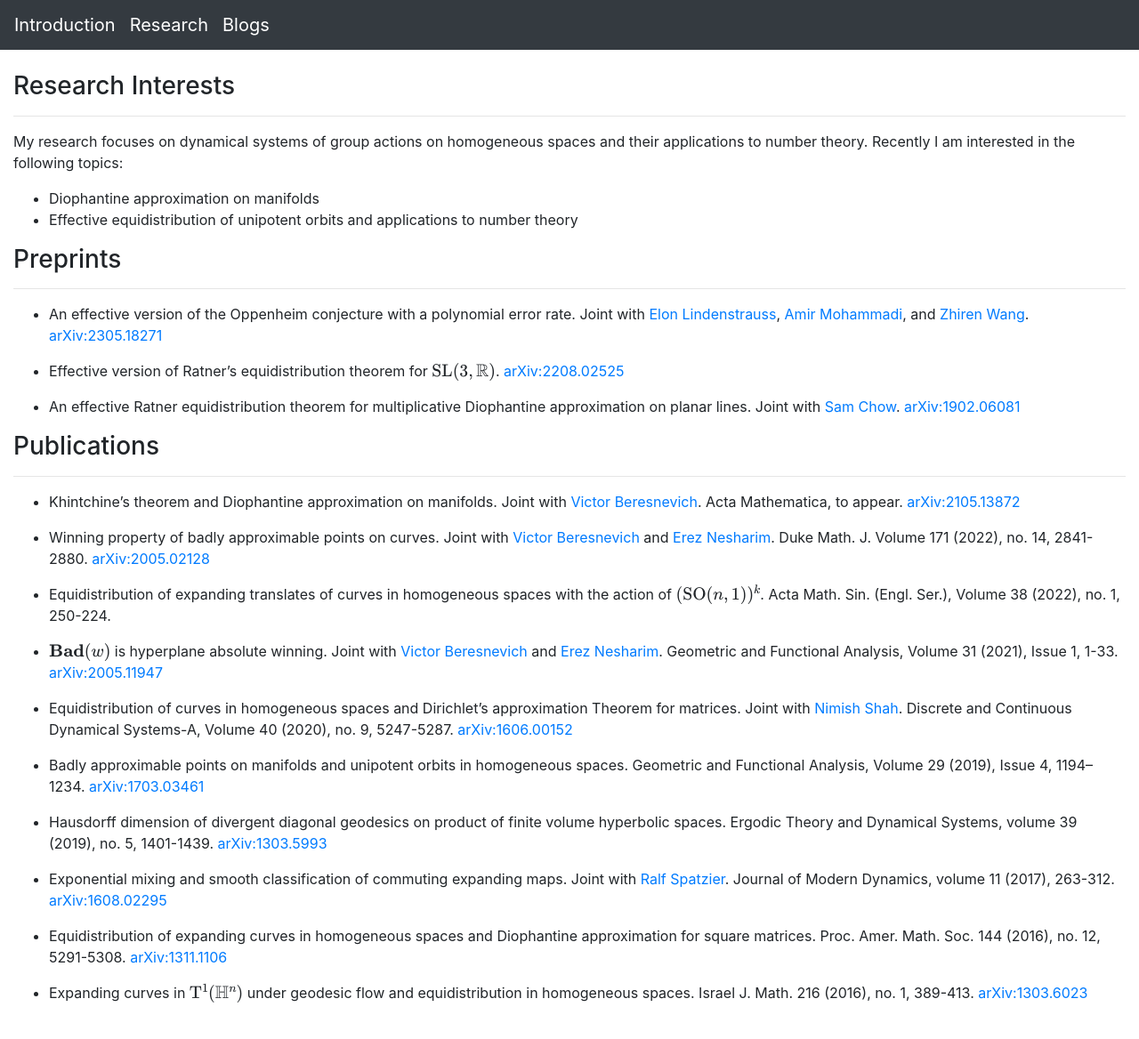
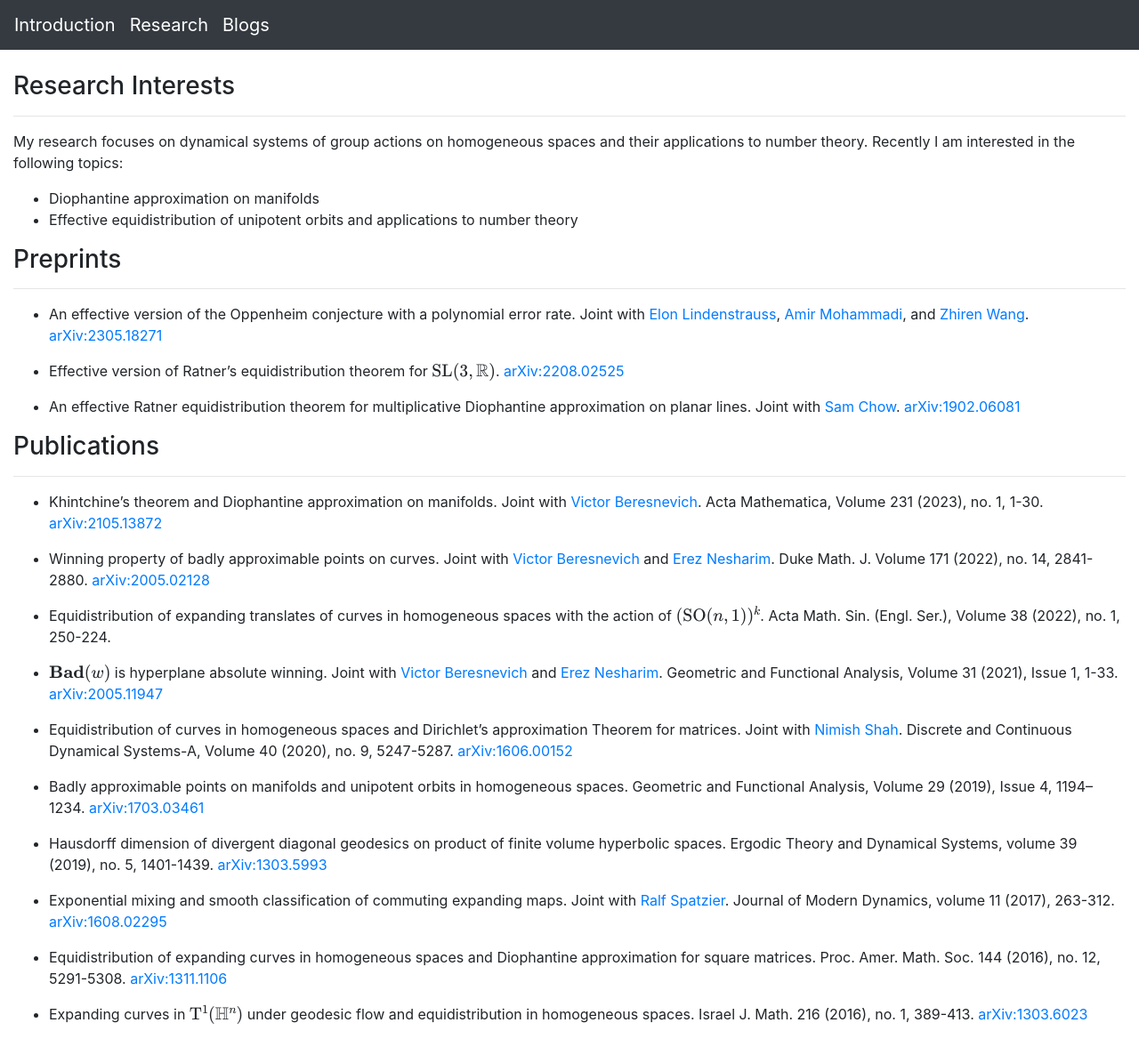
Before and after one commit to lively-cat-lover/lively-cat-lover.github.io, a Jekyll site: the page built from research.md, in a window 1280 px wide. Shown: the whole page at 89% size. Built offline with Jekyll 4.4.1, drawn with Linux system fonts in a browser that asks for light colours; formulas are drawn with MathJax 3; our own code applies the rules of GitHub Pages for plain Markdown files; before the commit the page ends 1144 px from its top, so only the background shows below that.

Commit message:
update publication

```diff
--- a/research.md
+++ b/research.md
@@ -23,7 +23,7 @@ My research focuses on dynamical systems of group actions on homogeneous spaces
 
 ### Publications
 ---
-- Khintchine’s theorem and Diophantine approximation on manifolds. Joint with [Victor Beresnevich](https://www.york.ac.uk/maths/people/victor-beresnevich/). Acta Mathematica, to appear. [arXiv:2105.13872](https://arxiv.org/abs/2105.13872)
+- Khintchine’s theorem and Diophantine approximation on manifolds. Joint with [Victor Beresnevich](https://www.york.ac.uk/maths/people/victor-beresnevich/). Acta Mathematica, Volume 231 (2023), no. 1, 1-30. [arXiv:2105.13872](https://arxiv.org/abs/2105.13872)
 
 - Winning property of badly approximable points on curves. Joint with [Victor Beresnevich](https://www.york.ac.uk/maths/people/victor-beresnevich/) and [Erez Nesharim](https://nesharim.net.technion.ac.il/). Duke Math. J. Volume 171 (2022), no. 14, 2841-2880. [arXiv:2005.02128](https://arxiv.org/abs/2005.02128)
 
```
